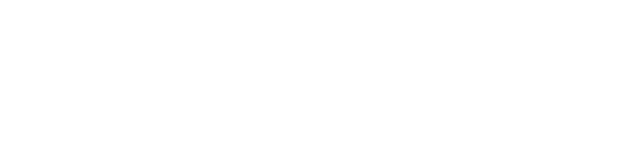
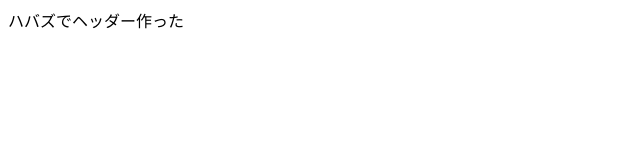
Before and after one commit to risa463/github-lecture-risa, a plain HTML site: page index.html in a window 1280 px wide. Shown: the whole page, without its empty margins (0-640 px from the left). Drawn offline with Linux system fonts and the light colour scheme.

Commit message:
ヘッダー作った

```diff
--- a/index.html
+++ b/index.html
@@ -7,6 +7,8 @@
   <link rel="stylesheet" href="./style.css">
 </head>
 <body>
-
+  <header>
+    ハバズでヘッダー作った
+  </header>
 </body>
 </html>
```
